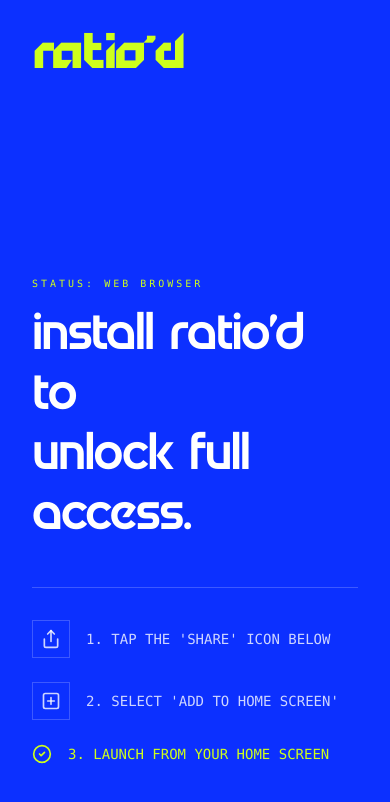
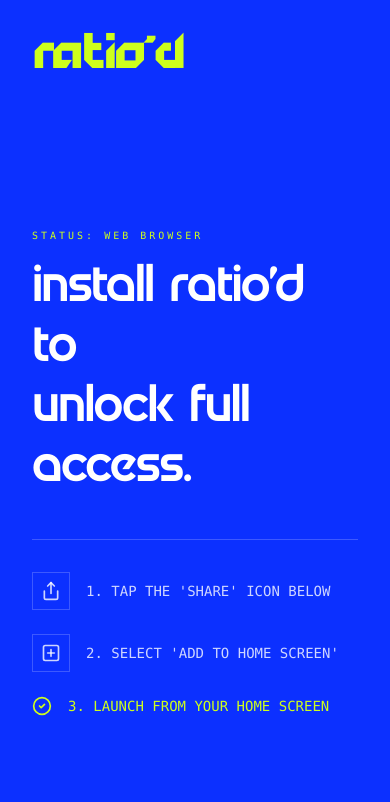
Before and after one commit to projectakshith/ratio-d, a Next.js app: page / in a window 390 px wide. Shown: the top 802 px of the page. Built offline with nearby package versions, Linux system fonts and the light colour scheme; no server answers; a web font is replaced by a local one.

Commit message:
fix: onboarding layout

```diff
--- a/src/components/OnboardingPage.tsx
+++ b/src/components/OnboardingPage.tsx
@@ -54,11 +54,11 @@ const OnboardingPage = () => {
   };
 
   if (isMobile === null)
-    return <div className="h-screen w-full bg-[#0c30ff]" />;
+    return <div className="h-[100dvh] w-full bg-[#0c30ff]" />;
 
   if (isPWA) {
     return (
-      <div className="h-screen w-full bg-[#0c30ff] flex flex-col justify-center items-center p-8">
+      <div className="h-[100dvh] w-full bg-[#0c30ff] flex flex-col justify-center items-center p-8">
         <motion.div
           initial={{ scale: 0.9, opacity: 0 }}
           animate={{ scale: 1, opacity: 1 }}
@@ -83,7 +83,7 @@ const OnboardingPage = () => {
   }
 
   return (
-    <div className="h-screen w-full flex flex-col justify-between p-8 md:p-16 md:px-24 bg-[#0c30ff] overflow-hidden text-white relative">
+    <div className="h-[100dvh] w-full flex flex-col justify-between p-8 pb-16 md:p-16 md:px-24 bg-[#0c30ff] overflow-hidden text-white relative">
       <header className="flex justify-between items-start w-full">
         <h1
           className="text-5xl md:text-7xl lowercase tracking-tighter text-[#ceff1c]"
@@ -99,7 +99,7 @@ const OnboardingPage = () => {
         )}
       </header>
 
-      <main className="w-full max-w-3xl mt-auto pb-12 md:pb-24">
+      <main className="w-full max-w-3xl mt-auto pb-16 md:pb-24">
         <AnimatePresence mode="wait">
           {!isMobile ? (
             <motion.div
```
